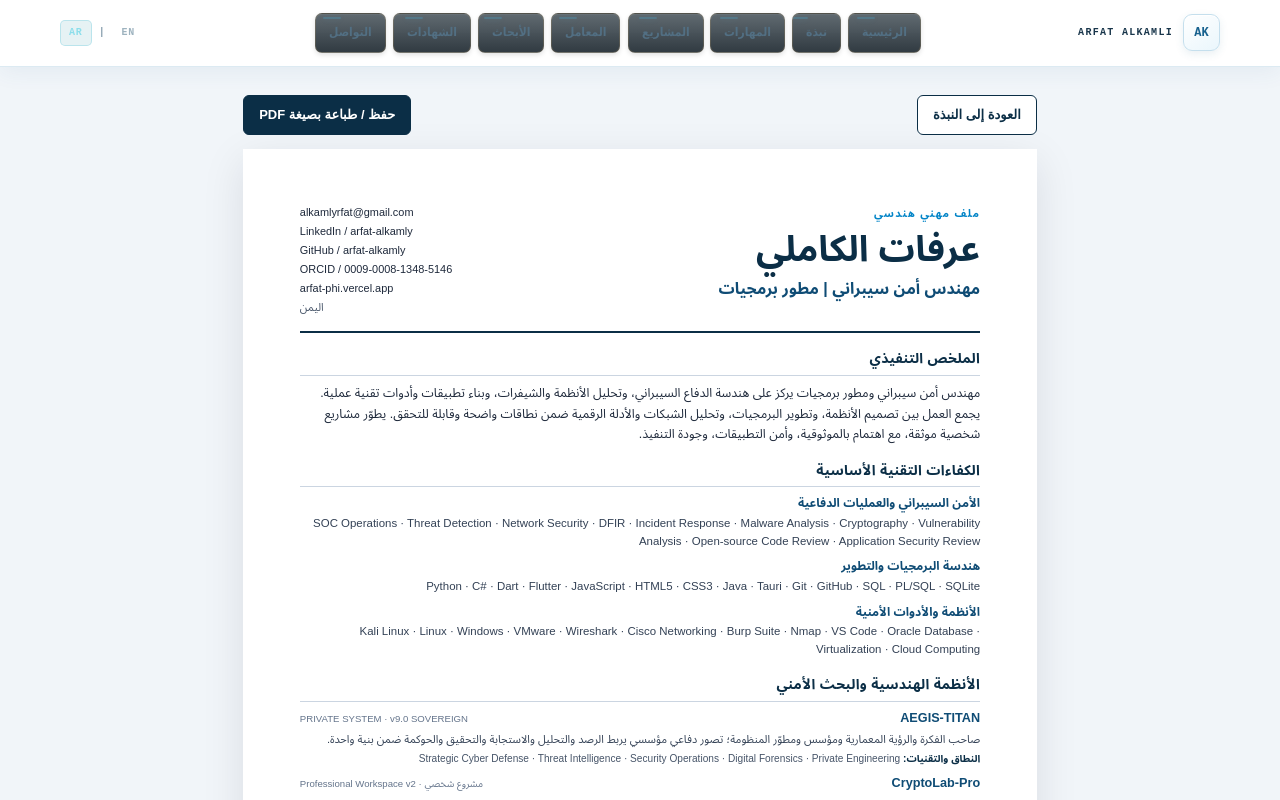
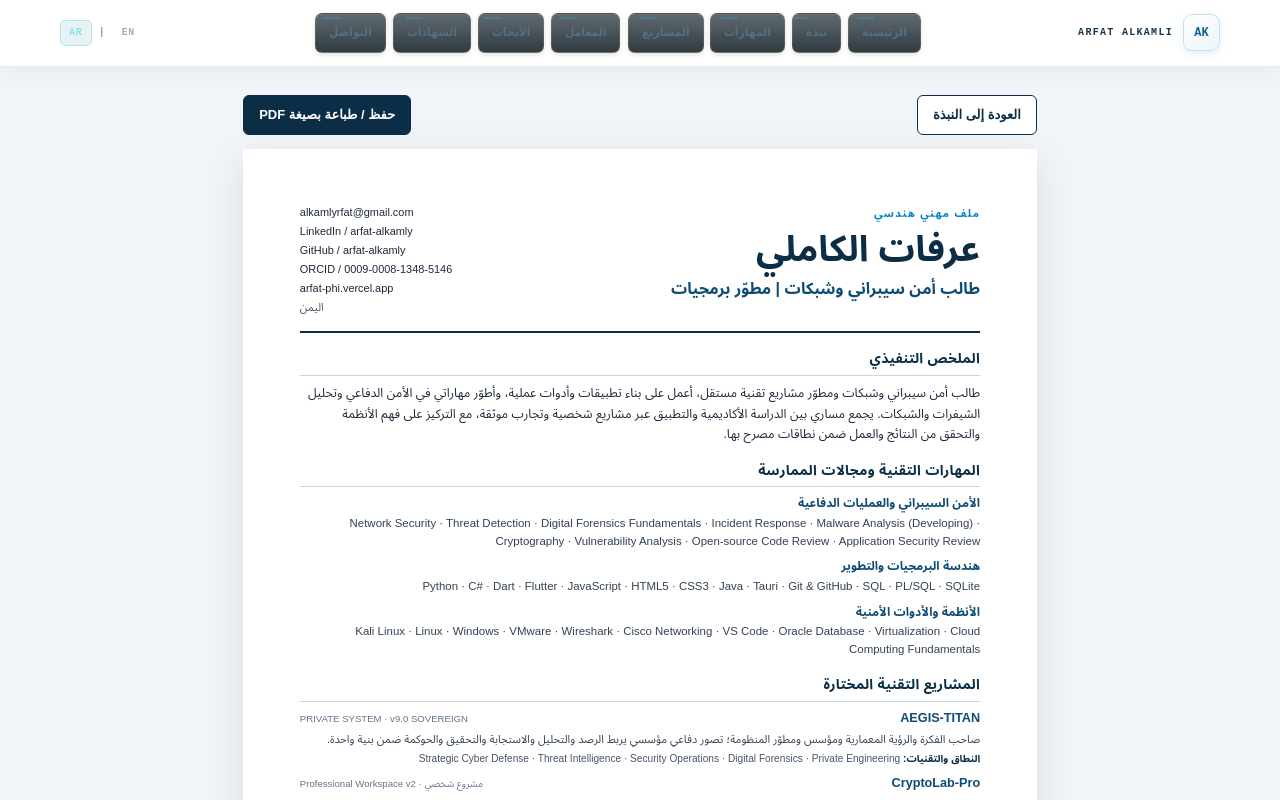
Before and after one commit to arfat-alkamly/arfat-alkamly-portfolio, a Next.js app: page /cv in a window 1280 px wide. Shown: the top 800 px of the page. Built offline with nearby package versions, Linux system fonts and the light colour scheme; no server answers.

Commit message:
Align CV positioning and skills with verified student profile

```diff
--- a/app/cv/page.tsx
+++ b/app/cv/page.tsx
@@ -15,19 +15,19 @@ const credentials=[
 ];
 const selectedSlugs=['aegis-titan','cryptolab-pro','academic-os','crypto-master-enterprise'];
 const skillGroups=[
- {key:'security',ar:'الأمن السيبراني والعمليات الدفاعية',en:'Cybersecurity & Defensive Operations',items:['SOC Operations','Threat Detection','Network Security','DFIR','Incident Response','Malware Analysis','Cryptography','Vulnerability Analysis','Open-source Code Review','Application Security Review']},
- {key:'software',ar:'هندسة البرمجيات والتطوير',en:'Software Engineering & Development',items:['Python','C#','Dart','Flutter','JavaScript','HTML5','CSS3','Java','Tauri','Git','GitHub','SQL','PL/SQL','SQLite']},
- {key:'systems',ar:'الأنظمة والأدوات الأمنية',en:'Systems & Security Tooling',items:['Kali Linux','Linux','Windows','VMware','Wireshark','Cisco Networking','Burp Suite','Nmap','VS Code','Oracle Database','Virtualization','Cloud Computing']}
+ {key:'security',ar:'الأمن السيبراني والعمليات الدفاعية',en:'Cybersecurity & Defensive Operations',items:['Network Security','Threat Detection','Digital Forensics Fundamentals','Incident Response','Malware Analysis (Developing)','Cryptography','Vulnerability Analysis','Open-source Code Review','Application Security Review']},
+ {key:'software',ar:'هندسة البرمجيات والتطوير',en:'Software Engineering & Development',items:['Python','C#','Dart','Flutter','JavaScript','HTML5','CSS3','Java','Tauri','Git & GitHub','SQL','PL/SQL','SQLite']},
+ {key:'systems',ar:'الأنظمة والأدوات الأمنية',en:'Systems & Security Tooling',items:['Kali Linux','Linux','Windows','VMware','Wireshark','Cisco Networking','VS Code','Oracle Database','Virtualization','Cloud Computing Fundamentals']}
 ];
 const copy={
  ar:{
   title:'السيرة الذاتية الهندسية',
-  role:'مهندس أمن سيبراني | مطور برمجيات',
+  role:'طالب أمن سيبراني وشبكات | مطوّر برمجيات',
   location:'اليمن',
-  summary:'مهندس أمن سيبراني ومطور برمجيات يركز على هندسة الدفاع السيبراني، وتحليل الأنظمة والشيفرات، وبناء تطبيقات وأدوات تقنية عملية. يجمع العمل بين تصميم الأنظمة، وتطوير البرمجيات، وتحليل الشبكات والأدلة الرقمية ضمن نطاقات واضحة وقابلة للتحقق. يطوّر مشاريع شخصية موثقة، مع اهتمام بالموثوقية، وأمن التطبيقات، وجودة التنفيذ.',
-  competencies:'الكفاءات التقنية الأساسية',
-  systems:'الأنظمة الهندسية والبحث الأمني',
-  certifications:'الشهادات المهنية المعتمدة',
+  summary:'طالب أمن سيبراني وشبكات ومطوّر مشاريع تقنية مستقل، أعمل على بناء تطبيقات وأدوات عملية، وأطوّر مهاراتي في الأمن الدفاعي وتحليل الشيفرات والشبكات. يجمع مساري بين الدراسة الأكاديمية والتطبيق عبر مشاريع شخصية وتجارب موثقة، مع التركيز على فهم الأنظمة والتحقق من النتائج والعمل ضمن نطاقات مصرح بها.',
+  competencies:'المهارات التقنية ومجالات الممارسة',
+  systems:'المشاريع التقنية المختارة',
+  certifications:'الشهادات والشارات الرقمية المختارة',
   education:'المؤهل الأكاديمي',
   verify:'التحقق من الشهادة',
   roleLabel:'الدور',
@@ -44,16 +44,16 @@ const copy={
   back:'العودة إلى النبذة',
   print:'حفظ / طباعة بصيغة PDF',
   pageTitle:'السيرة الذاتية | عرفات الكاملي',
-  pageDescription:'السيرة الذاتية المهنية لعرفات الكاملي في هندسة الأمن السيبراني وتطوير البرمجيات.'
+  pageDescription:'السيرة الذاتية لعرفات الكاملي، طالب الأمن السيبراني والشبكات ومطوّر المشاريع التقنية.'
  },
  en:{
   title:'ENGINEERING CURRICULUM VITAE',
-  role:'Cybersecurity Engineer | Software Developer',
+  role:'Cybersecurity & Networks Student | Software Developer',
   location:'Yemen',
-  summary:'Cybersecurity engineer and software developer focused on defensive security engineering, systems and code analysis, and practical software tools. Combines systems design, application development, network analysis, and digital-evidence workflows within defined, verifiable scopes. Builds documented personal engineering projects with an emphasis on reliability, application security, and implementation quality.',
-  competencies:'CORE TECHNICAL COMPETENCIES',
-  systems:'ENGINEERED SYSTEMS & SECURITY RESEARCH',
-  certifications:'VERIFIED INDUSTRY CERTIFICATIONS',
+  summary:'Cybersecurity and Networks student and independent technology project developer. I build practical applications and tools while developing my capabilities in defensive security, source-code analysis, and networking. My work combines academic study with hands-on personal projects and documented experiments, emphasizing systems understanding, verifiable results, and authorized scope.',
+  competencies:'TECHNICAL SKILLS & AREAS OF PRACTICE',
+  systems:'SELECTED TECHNICAL PROJECTS',
+  certifications:'SELECTED DIGITAL CREDENTIALS',
   education:'EDUCATION',
   verify:'Verify credential',
   roleLabel:'ROLE',
@@ -70,7 +70,7 @@ const copy={
   back:'Back to About',
   print:'Save / Print as PDF',
   pageTitle:'CV | Arfat Alkamli',
-  pageDescription:'Professional CV for Arfat Alkamli in cybersecurity engineering and software development.'
+  pageDescription:'Professional CV for Arfat Alkamli, a Cybersecurity and Networks student and independent technology project developer.'
  }
 } as const;
 
```
